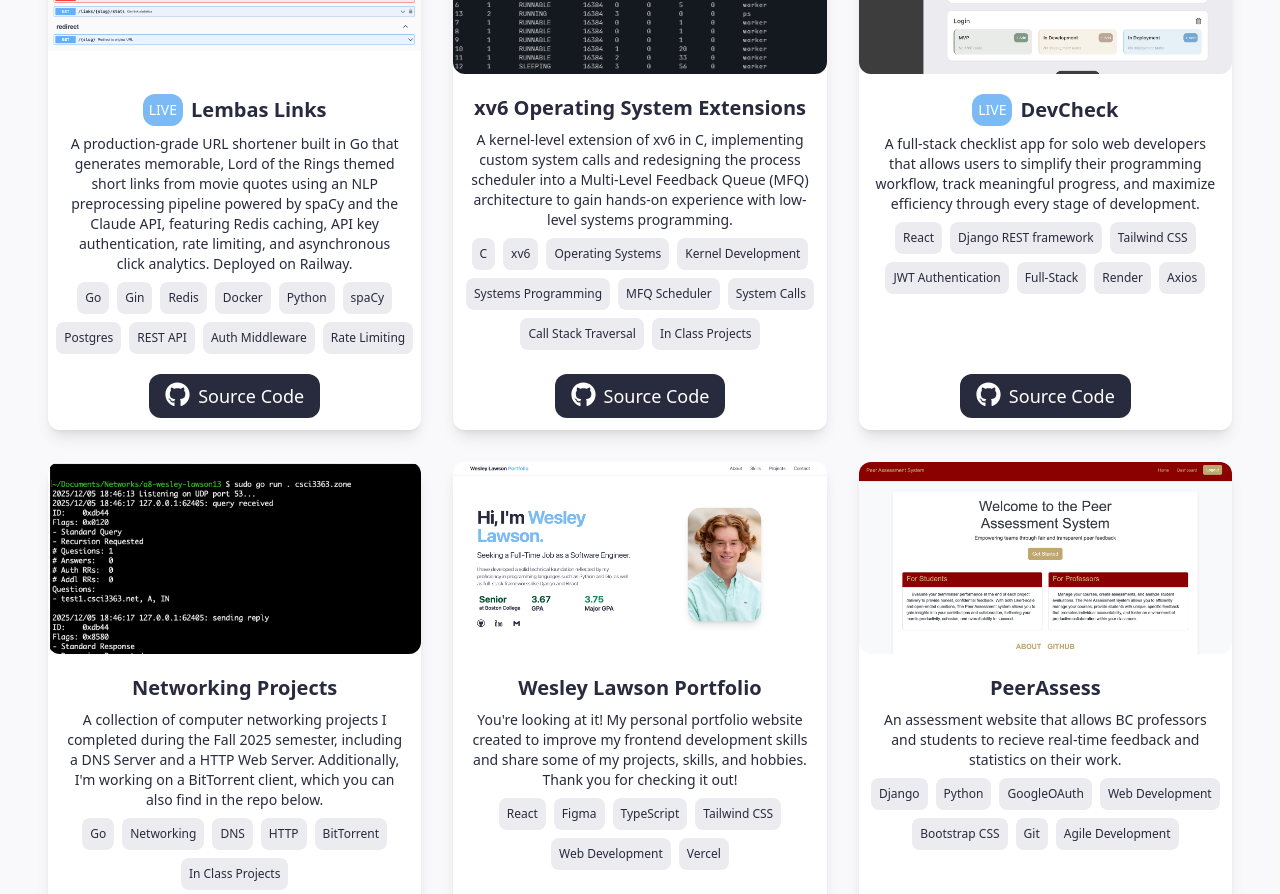
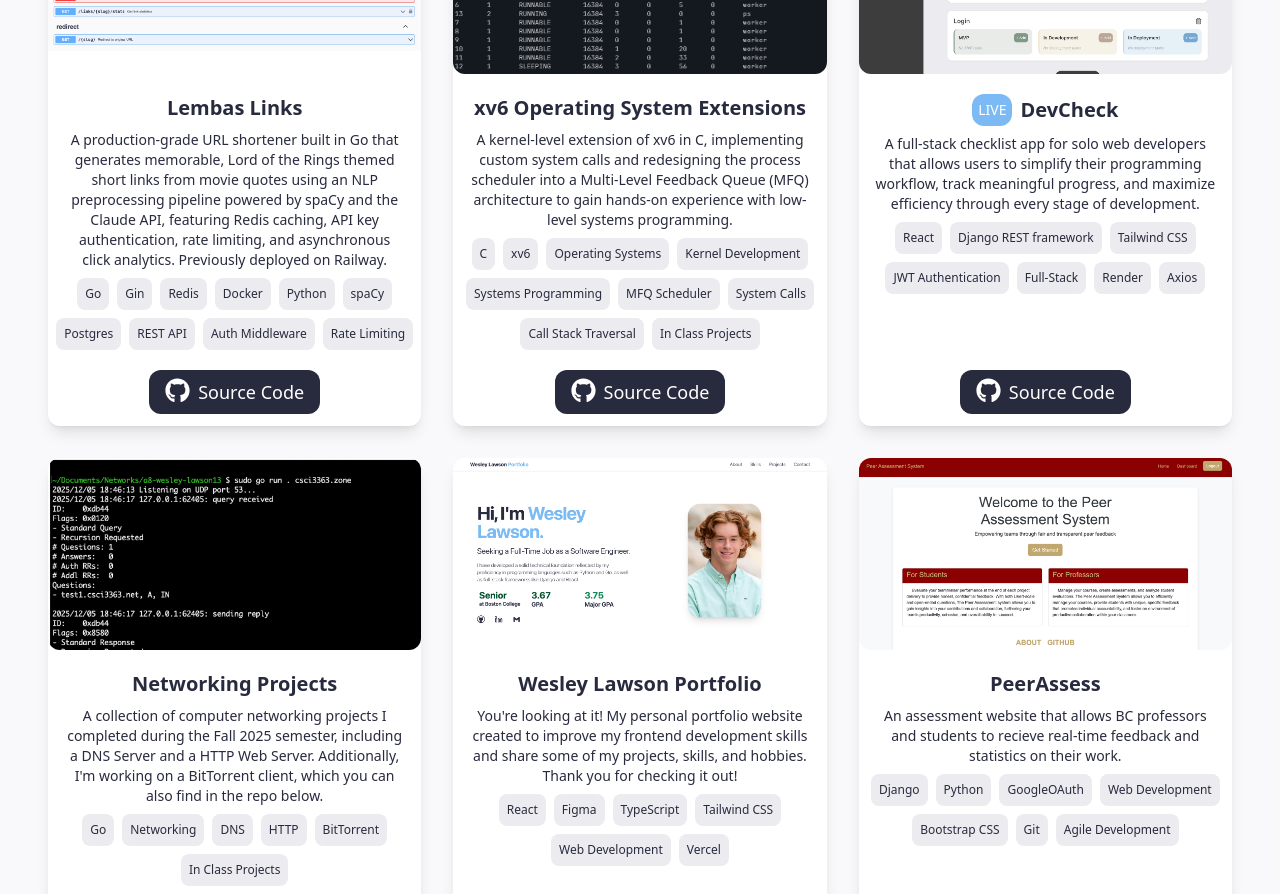
Before and after one commit to wesley-lawson13/WesleyLawsonPortfolio, a React (Vite) app in the folder Portfolio/: page / in a window 1280 px wide. Shown: the part 2800-3694 px from the top of the page. Built offline with nearby package versions, Linux system fonts and the light colour scheme.

Commit message:
Updating projects section - Lembas Links is no longer active on railway due to trial ending

```diff
--- a/Portfolio/src/components/ProjectsSection.jsx
+++ b/Portfolio/src/components/ProjectsSection.jsx
@@ -5,7 +5,7 @@ const projects = [
   {
     id: 1,
     title: "Lembas Links",
-    description: "A production-grade URL shortener built in Go that generates memorable, Lord of the Rings themed short links from movie quotes using an NLP preprocessing pipeline powered by spaCy and the Claude API, featuring Redis caching, API key authentication, rate limiting, and asynchronous click analytics. Deployed on Railway.",
+    description: "A production-grade URL shortener built in Go that generates memorable, Lord of the Rings themed short links from movie quotes using an NLP preprocessing pipeline powered by spaCy and the Claude API, featuring Redis caching, API key authentication, rate limiting, and asynchronous click analytics. Previously deployed on Railway.",
     image: "/projects/Lembas-Links.png",
     tags: [
       "Go",
@@ -20,7 +20,7 @@ const projects = [
       "Rate Limiting"
     ],
     githubUrl: "https://github.com/wesley-lawson13/lembas-links",
-    deployedOrDemo: true,
+    deployedOrDemo: false,
     liveUrl: "https://lembas-links-production.up.railway.app/swagger/index.html"
   },
   {
```
